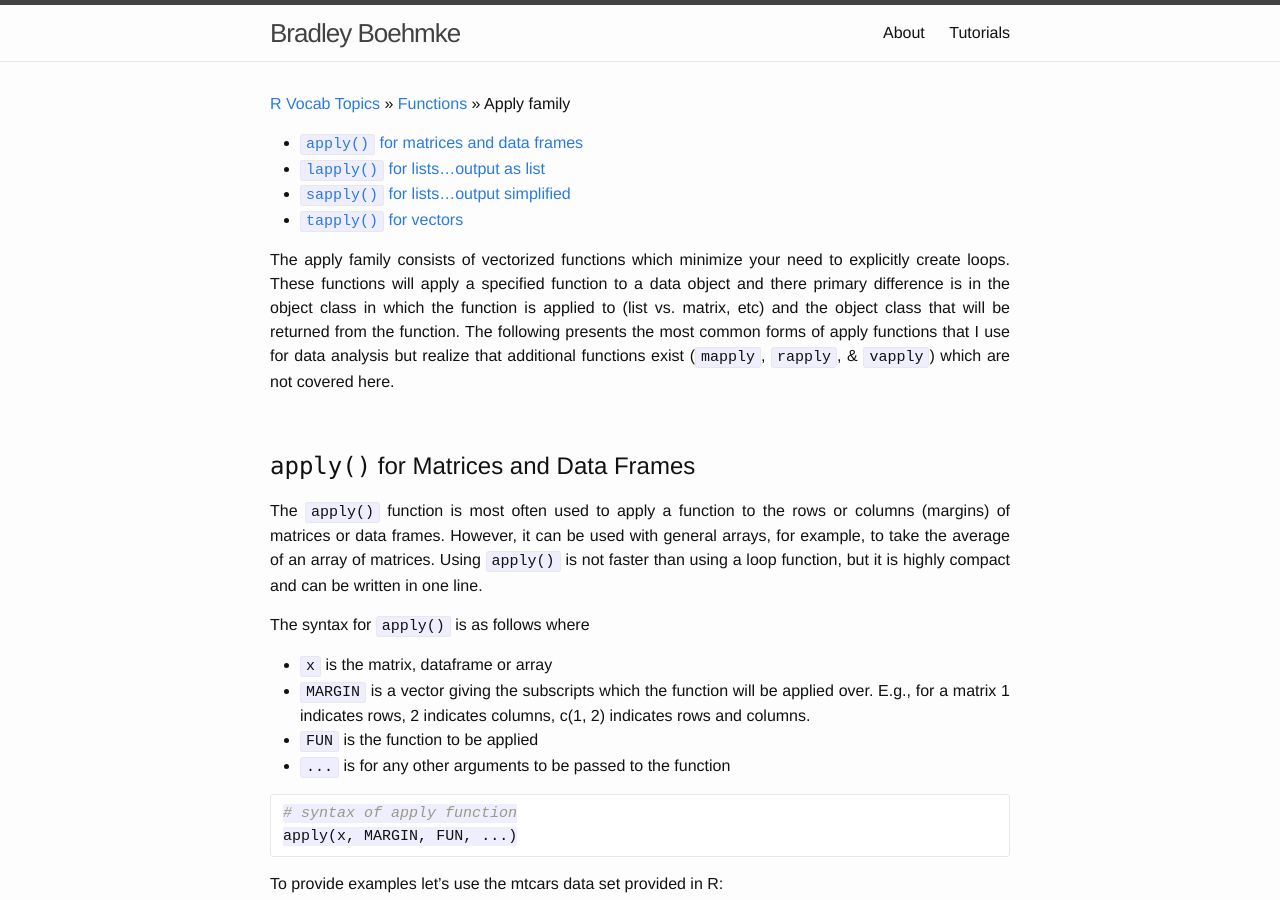
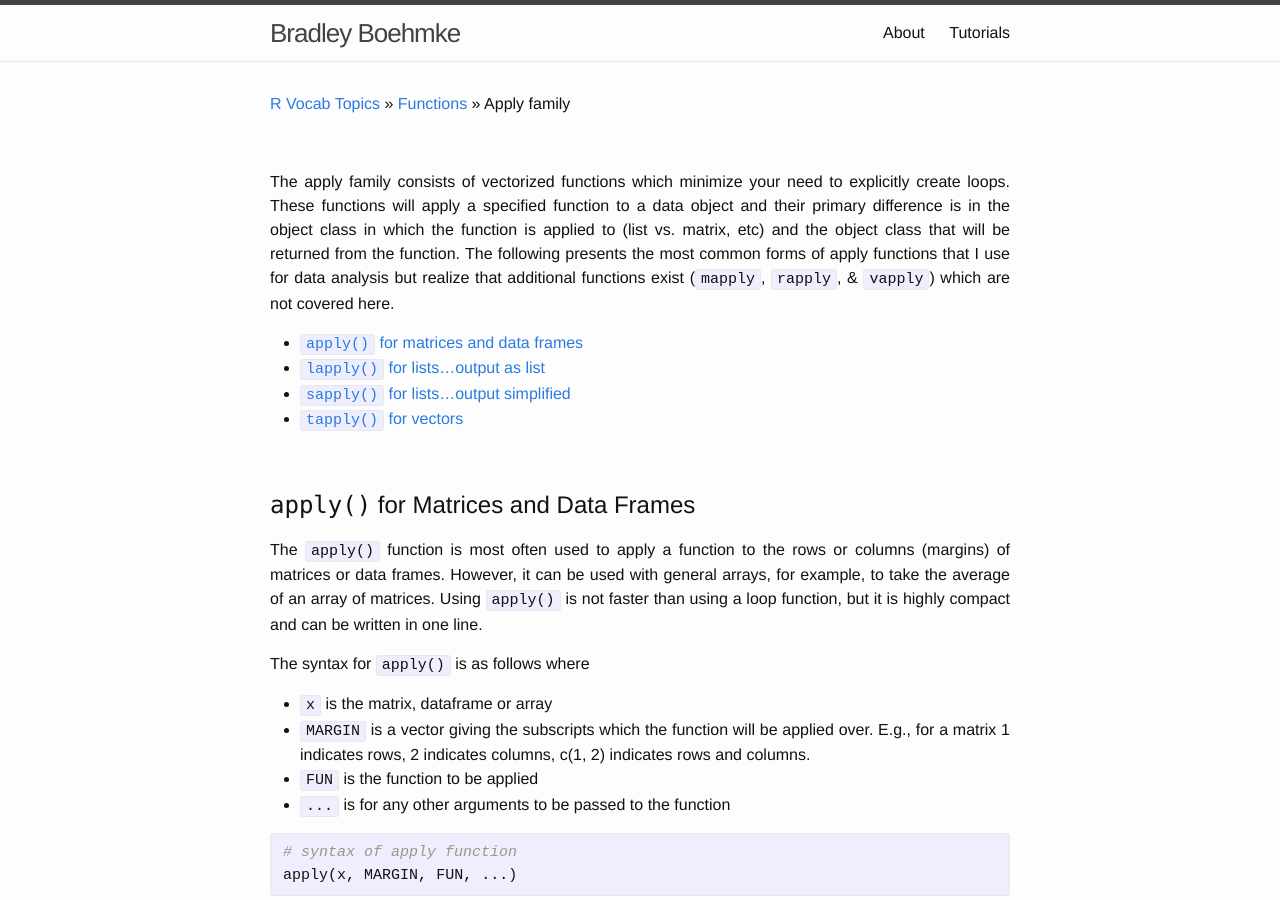
Before and after one commit to bradleyboehmke/bradleyboehmke, a Jekyll site: the page built from tutorials/apply_family.md, in a window 1280 px wide and 900 px high. Built offline with Jekyll 4.4.1, drawn with Linux system fonts in a browser that asks for light colours.

Commit message:
Update apply_family.md

````diff
--- a/tutorials/apply_family.md
+++ b/tutorials/apply_family.md
@@ -11,13 +11,14 @@ div {
 
 [R Vocab Topics](index) &#187; [Functions](functions_loops) &#187; Apply family
 
+<br>
+
+The apply family consists of vectorized functions which minimize your need to explicitly create loops.  These functions will apply a specified function to a data object and their primary difference is in the object class in which the function is applied to (list vs. matrix, etc) and the object class that will be returned from the function.  The following presents the most common forms of apply functions that I use for data analysis but realize that additional functions exist (`mapply`,  `rapply`, & `vapply`) which are not covered here.
 
 * <a href="#apply">`apply()` for matrices and data frames</a>
 * <a href="#lapply">`lapply()` for lists...output as list</a>
 * <a href="#sapply">`sapply()` for lists...output simplified</a>
 * <a href="#tapply">`tapply()` for vectors</a>
-
-The apply family consists of vectorized functions which minimize your need to explicitly create loops.  These functions will apply a specified function to a data object and there primary difference is in the object class in which the function is applied to (list vs. matrix, etc) and the object class that will be returned from the function.  The following presents the most common forms of apply functions that I use for data analysis but realize that additional functions exist (`mapply`,  `rapply`, & `vapply`) which are not covered here.
 
 <br>
 
@@ -34,14 +35,14 @@ The syntax for `apply()` is as follows where
 - `...` is for any other arguments to be passed to the function
 
 
-```r
+{% highlight r %}
 # syntax of apply function
 apply(x, MARGIN, FUN, ...)
-```
+{% endhighlight %}
 
 To provide examples let's use the mtcars data set provided in R:
 
-```r
+{% highlight r %}
 # show first few rows of mtcars
 head(mtcars)
 ##                    mpg cyl disp  hp drat    wt  qsec vs am gear carb
@@ -93,7 +94,7 @@ apply(mtcars, 2, quantile, probs = c(0.10, 0.25, 0.50, 0.75, 0.90))
 ## 50% 19.200   6 196.300 123.0 3.695 3.32500 17.7100  0  0    4    2
 ## 75% 22.800   8 326.000 180.0 3.920 3.61000 18.9000  1  1    4    4
 ## 90% 30.090   8 396.000 243.5 4.209 4.04750 19.9900  1  1    5    4
-```
+{% endhighlight %}
 <small><a href="#">Go to top</a></small>
 
 
@@ -115,14 +116,14 @@ The syntax for `lapply()` is as follows where
 - `...` is for any other arguments to be passed to the function
 
 
-```r
+{% highlight r %}
 # syntax of lapply function
 lapply(x, FUN, ...)
-```
+{% endhighlight %}
 
 To provide examples we'll generate a list of four items:
 
-```r
+{% highlight r %}
 data <- list(item1 = 1:4, item2 = rnorm(10), item3 = rnorm(20, 1), item4 = rnorm(100, 5))
 
 # get the mean of each list item
@@ -138,14 +139,14 @@ lapply(data, mean)
 ##
 ## $item4
 ## [1] 5.013019
-```
+{% endhighlight %}
 
 The above provides a simple example where each list item is simply a vector of numeric values.  However, consider the case where you have a list that contains data frames and you would like to loop through each list item and perform a function to the data frame.  In this case we can embed an `apply` function within an `lapply` function.
 
 For example, the following creates a list for R's built in beaver data sets.  The `lapply` function loops through each of the two list items and uses `apply` to calculate the mean of the columns in both list items. Note that I wrap the apply function with `round` to provide an easier to read output.
 
 
-```r
+{% highlight r %}
 # list of R's built in beaver data
 beaver_data <- list(beaver1 = beaver1, beaver2 = beaver2)
 
@@ -158,7 +159,7 @@ lapply(beaver_data, function(x) round(apply(x, 2, mean), 2))
 ## $beaver2
 ##     day    time    temp   activ
 ##  307.13 1446.20   37.60    0.62
-```
+{% endhighlight %}
 <small><a href="#">Go to top</a></small>
 
 
@@ -176,7 +177,7 @@ returned.
 
 To illustrate the differences we can use the previous example using a list with the beaver data and compare the `sapply` and `lapply` outputs:
 
-```r
+{% highlight r %}
 # list of R's built in beaver data
 beaver_data <- list(beaver1 = beaver1, beaver2 = beaver2)
 
@@ -197,7 +198,7 @@ sapply(beaver_data, function(x) round(apply(x, 2, mean), 2))
 ## time  1312.02 1446.20
 ## temp    36.86   37.60
 ## activ    0.05    0.62
-```
+{% endhighlight %}
 <small><a href="#">Go to top</a></small>
 
 
@@ -221,14 +222,14 @@ The arguments to tapply() are as follows:
 - `simplify`, should we simplify the result?
 
 
-```r
+{% highlight r %}
 # syntax of tapply function
 tapply(x, INDEX, FUN, ..., simplify = TRUE)
-```
+{% endhighlight %}
 
 To provide an example we'll use the built in mtcars dataset:
 
-```r
+{% highlight r %}
 # show first few rows of mtcars
 head(mtcars)
 ##                    mpg cyl disp  hp drat    wt  qsec vs am gear carb
@@ -243,11 +244,11 @@ head(mtcars)
 tapply(mtcars$mpg, mtcars$cyl, mean)
 ##        4        6        8
 ## 26.66364 19.74286 15.10000
-```
+{% endhighlight %}
 
 Now let's say you want to calculate the mean for each column in the mtcars dataset grouped by the cylinder categorical variable.  To do this you can embed the `tapply` function within the `apply` function.
 
-```r
+{% highlight r %}
 # get the mean of all columns grouped by cylinders
 apply(mtcars, 2, function(x) tapply(x, mtcars$cyl, mean))
 ##        mpg cyl     disp        hp     drat       wt     qsec        vs
@@ -258,7 +259,7 @@ apply(mtcars, 2, function(x) tapply(x, mtcars$cyl, mean))
 ## 4 0.7272727 4.090909 1.545455
 ## 6 0.4285714 3.857143 3.428571
 ## 8 0.1428571 3.285714 3.500000
-```
+{% endhighlight %}
 &#9755; *This type of summarization can also be done using the `dplyr` package with clearer syntax.  This is covered in the [Data Wrangling section](data_wrangling)*
 
 <br>
````
